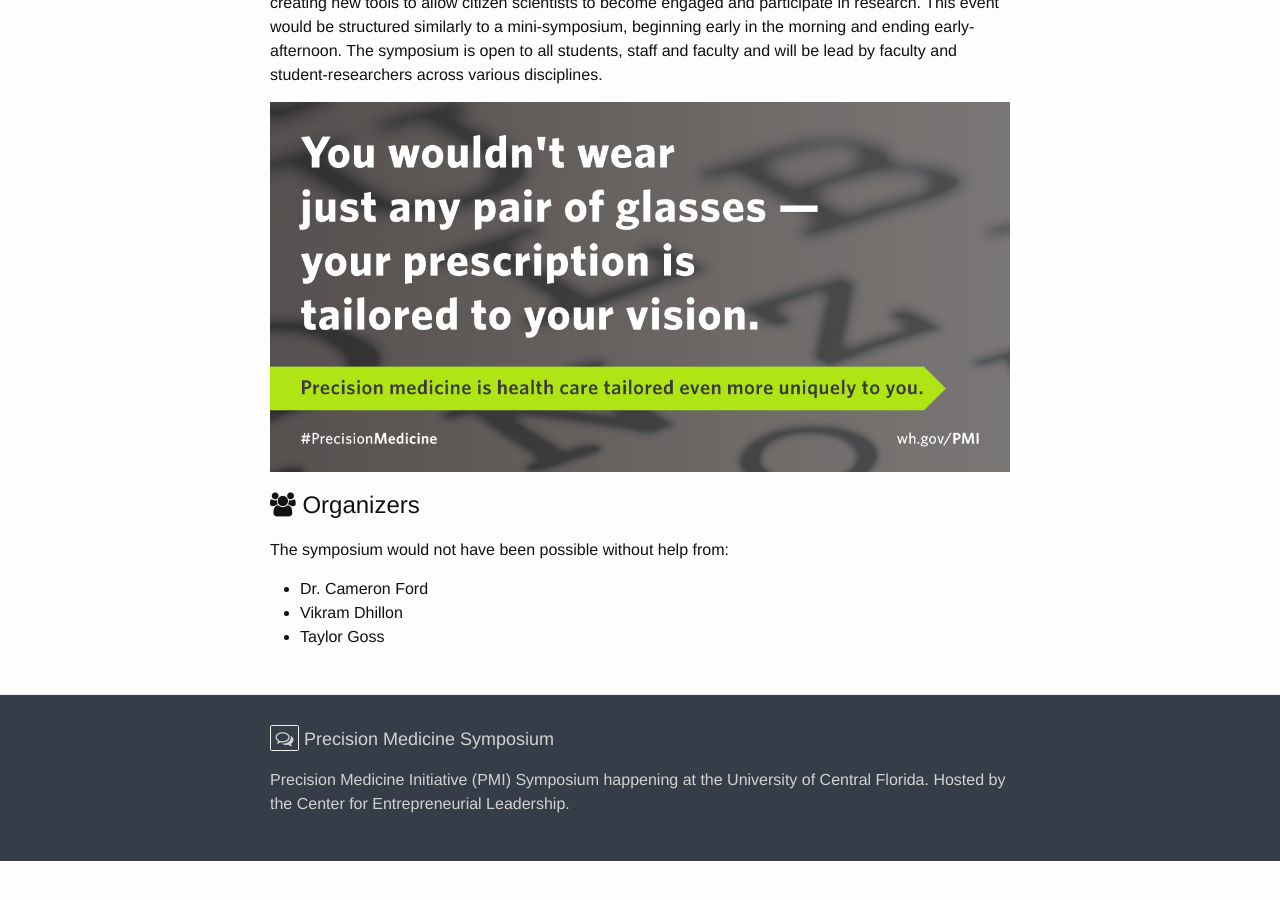
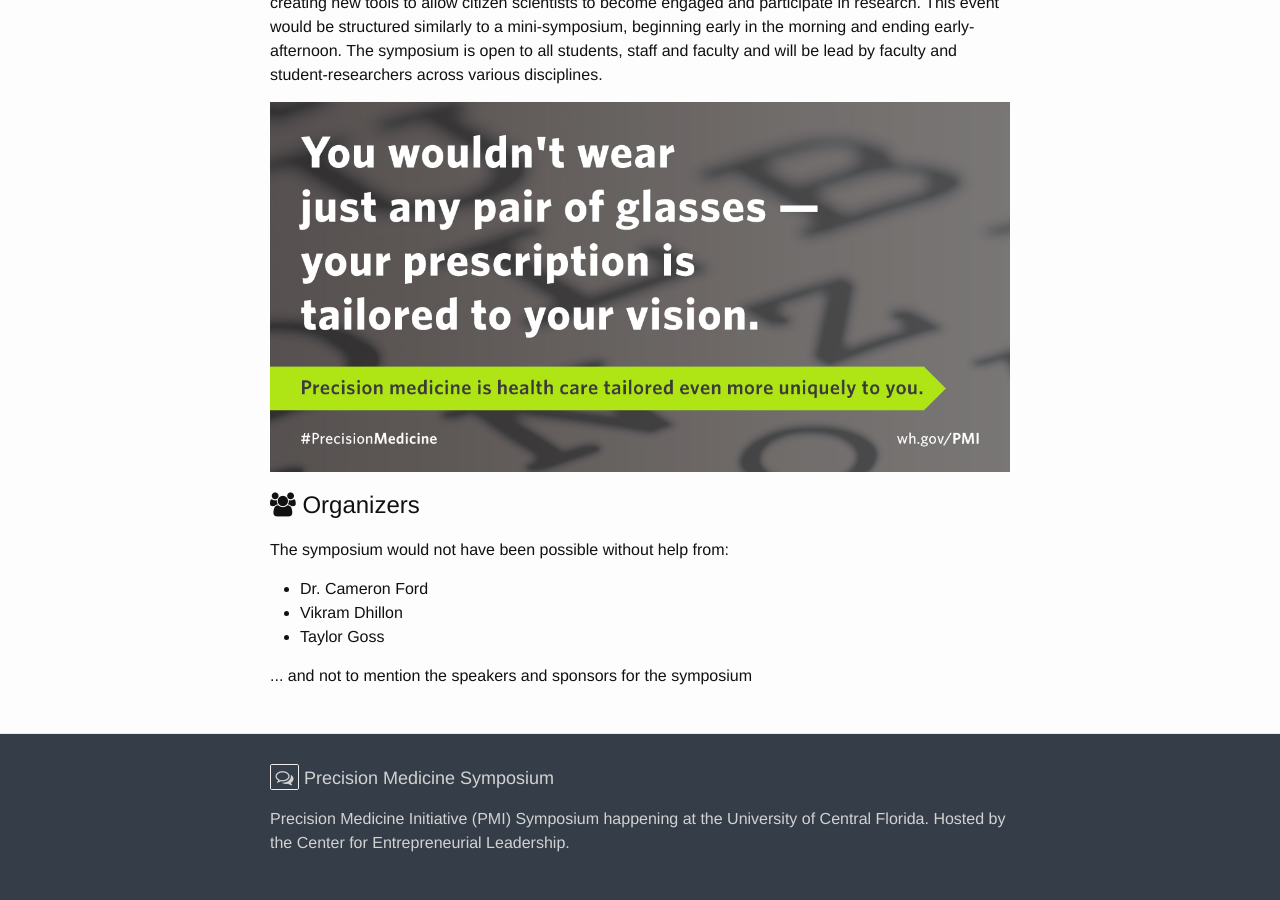
Before and after one commit to dhillonv10/pmi, a Jekyll site: the page built from index.html, in a window 1280 px wide and 900 px high, scrolled down 953 px. Built offline with Jekyll 4.4.1, drawn with Linux system fonts in a browser that asks for light colours; nearby versions of some CDN libraries; before the commit the page ends 1814 px from its top, so only the background shows below that.

Commit message:
Adding organizers

```diff
--- a/index.html
+++ b/index.html
@@ -36,3 +36,5 @@ cover: 'http://www.abisolutions.org.uk/website/images/ConferencesHR.jpg'
   <li>Vikram Dhillon</li>
   <li>Taylor Goss</li>
 </ul>
+
+<p> ... and not to mention the speakers and sponsors for the symposium </p>
```
